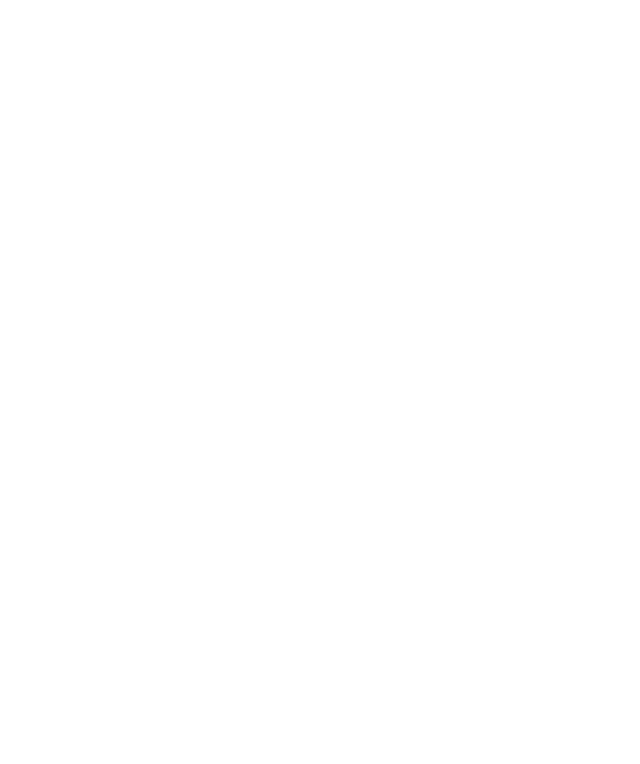
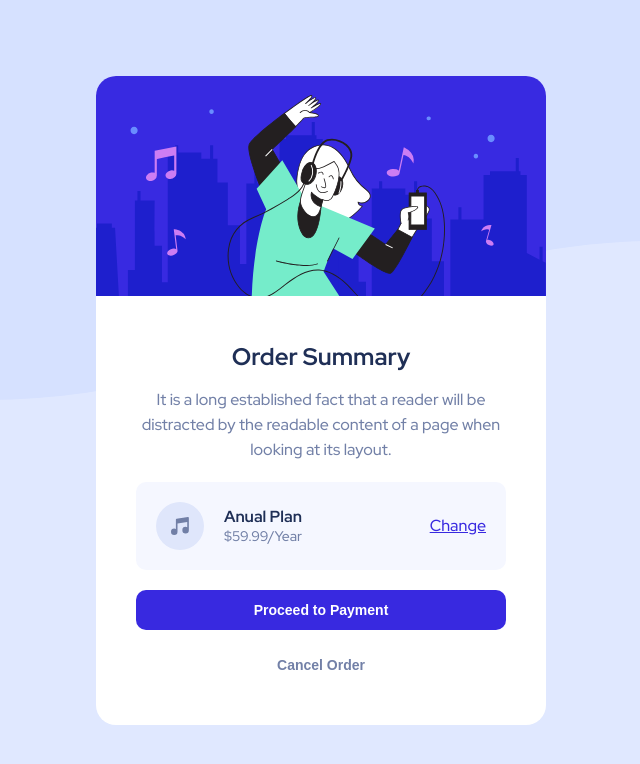
Before and after one commit to gabrielkolomar/order-summary-component, a plain HTML site: page index.html in a window 1280 px wide. Shown: the whole page, without its empty margins (319-959 px from the left). Drawn offline with Linux system fonts and the light colour scheme.

Commit message:
finish card

```diff
--- a/index.html
+++ b/index.html
@@ -5,6 +5,39 @@
     <meta http-equiv="X-UA-Compatible" content="IE=edge" />
     <meta name="viewport" content="width=device-width, initial-scale=1.0" />
     <title>Summary</title>
+
+    <link rel="stylesheet" href="./style.css" />
+
+    <link rel="preconnect" href="https://fonts.googleapis.com" />
+    <link rel="preconnect" href="https://fonts.gstatic.com" crossorigin />
+    <link
+      href="https://fonts.googleapis.com/css2?family=Open+Sans&family=Red+Hat+Display:ital,wght@0,500;0,700;1,900&display=swap"
+      rel="stylesheet"
+    />
   </head>
-  <body></body>
+  <body>
+    <main class="container">
+      <img src="./assets/illustration-hero.svg" alt="" />
+      <section class="information">
+        <h1>Order Summary</h1>
+
+        <p>
+          It is a long established fact that a reader will be distracted by the
+          readable content of a page when looking at its layout.
+        </p>
+
+        <div class="plan">
+          <img src="./assets/icon-music.svg" alt="Música" />
+          <div class="plan-information">
+            <strong>Anual Plan</strong>
+            <span>$59.99/Year</span>
+          </div>
+          <a href="">Change</a>
+        </div>
+
+        <button class="payment-button">Proceed to Payment</button>
+        <button class="cancel-button">Cancel Order</button>
+      </section>
+    </main>
+  </body>
 </html>
--- /dev/null
+++ b/style.css
@@ -0,0 +1,140 @@
+:root {
+  --pale-blue: #e0e8ff;
+  --bright-blue: #3829e0;
+  --very-pale-blue: #f5f7ff;
+  --desatured-blue: #7280a7;
+  --dark-blue: #1f2f56;
+  --white: #fff;
+}
+
+* {
+  padding: 0;
+  margin: 0;
+  outline: none;
+  box-sizing: border-box;
+}
+
+button {
+  cursor: pointer;
+}
+
+body {
+  font-family: 'Red Hat Display', sans-serif;
+  -webkit-font-smoothing: antialiased;
+  background-color: var(--pale-blue);
+  background-image: url(./assets/pattern-background-desktop.svg);
+  background-repeat: no-repeat;
+  background-size: 100% 50%;
+  background-attachment: fixed;
+  display: grid;
+  place-items: center;
+  height: 100vh;
+}
+
+.container {
+  max-width: 450px;
+  background: var(--white);
+  border-radius: 20px;
+}
+
+.container img {
+  border-radius: 20px 20px 0 0;
+}
+
+.information {
+  display: flex;
+  flex-direction: column;
+  align-items: center;
+  justify-content: center;
+  padding: 40px;
+}
+
+.information h1 {
+  color: var(--dark-blue);
+  font-weight: bold;
+  margin-bottom: 15px;
+}
+
+.information p {
+  color: var(--desatured-blue);
+  text-align: center;
+  line-height: 25px;
+}
+
+.container .plan {
+  background: var(--very-pale-blue);
+  margin: 20px 0;
+  padding: 20px;
+  border-radius: 10px;
+  display: flex;
+  align-items: center;
+  width: 100%;
+}
+
+.container .plan-information {
+  display: flex;
+  flex-direction: column;
+  margin: 0 auto 0 20px;
+}
+
+.container .plan-information span {
+  color: var(--desatured-blue);
+  font-size: 14px;
+}
+
+.container .plan-information strong {
+  color: var(--dark-blue);
+}
+
+.container .plan a {
+  color: var(--bright-blue);
+}
+
+.information .payment-button {
+  border-radius: 10px;
+  background: var(--bright-blue);
+  width: 100%;
+  padding: 12px;
+  color: var(--white);
+  font-size: 14px;
+  border: none;
+  font-weight: 700;
+  margin-bottom: 15px;
+}
+
+.information .cancel-button {
+  background: transparent;
+  width: 100%;
+  color: var(--desatured-blue);
+  font-size: 14px;
+  border: none;
+  font-weight: 700;
+  padding: 12px;
+  border-radius: 10px;
+}
+
+.plan a:hover {
+  color: rgb(255, 83, 83);
+  transition: 0.5s;
+}
+
+.information .payment-button:hover {
+  color: black;
+  transition: 0.4s;
+}
+
+.information .payment-button:active {
+  position: relative;
+  top: 3px;
+}
+
+.information .cancel-button:hover {
+  background: #cbced4;
+  color: rgb(36, 35, 35);
+  transition: 0.5s;
+}
+
+.information .cancel-button:active {
+  position: relative;
+  top: 3px;
+}
```
Also changed, not shown: assets/favicon-32x32.png (added), assets/icon-music.svg (added), assets/illustration-hero.svg (added), assets/pattern-background-desktop.svg (added), assets/pattern-background-mobile.svg (added).
